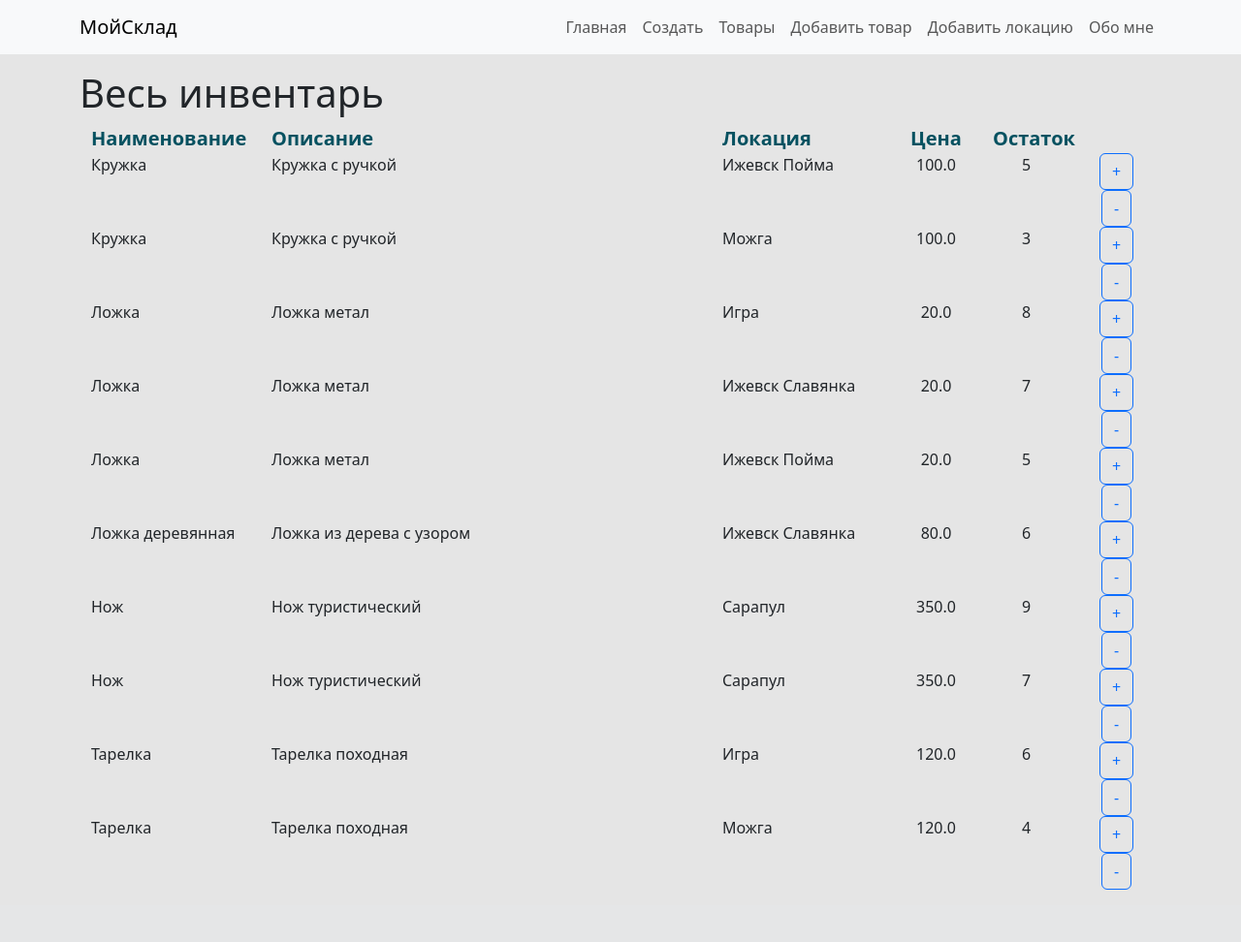
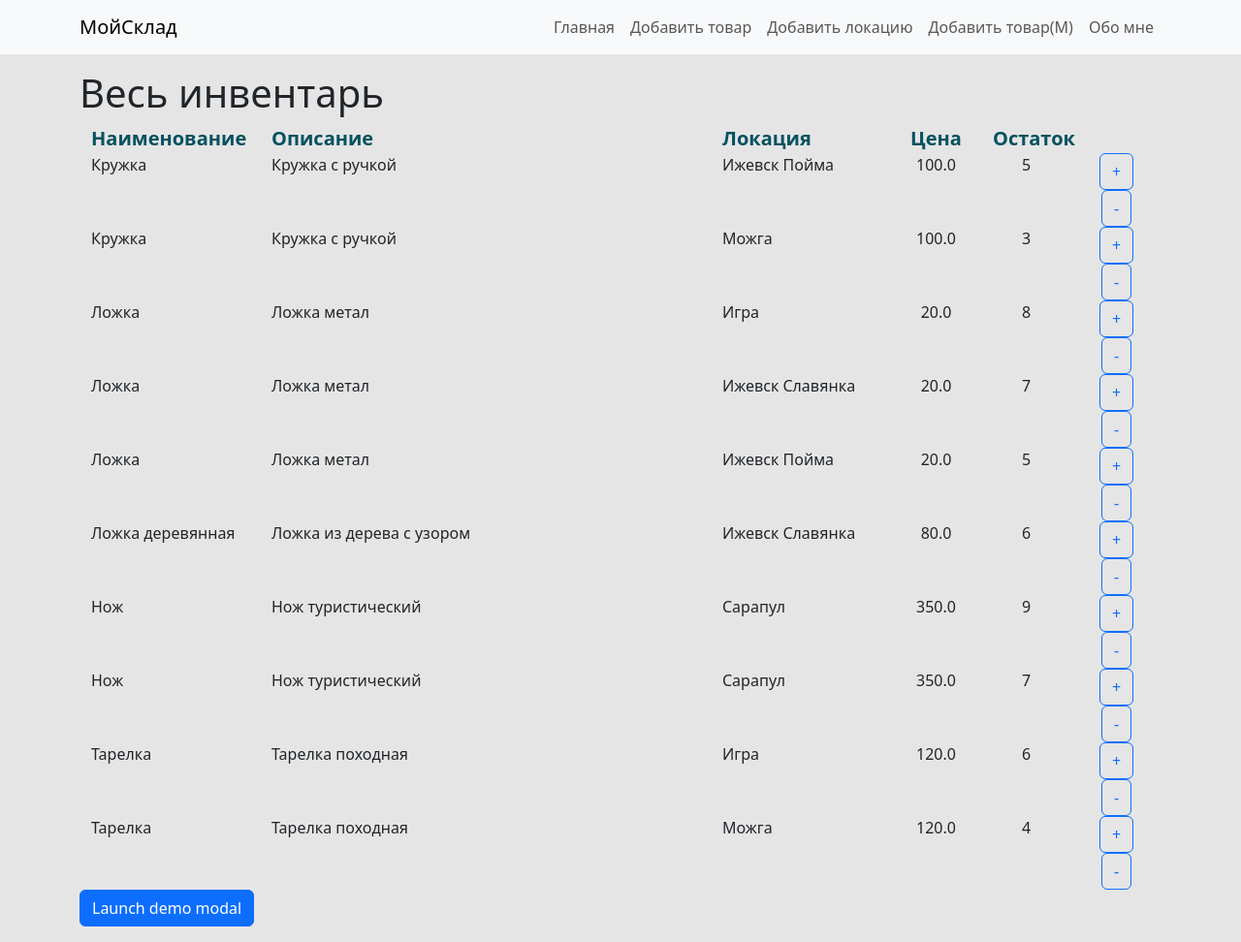
Before and after one commit to patriotina/parus-test, a Flask app: page /all in a window 1280 px wide. Shown: the whole page at 97% size. Before the commit the page ends 918 px from the top, so only its background shows below. Run offline with Flask 3, Linux system fonts and the light colour scheme; data comes from the database, SQL or seed files in the repository; both versions use the stored data as it was after the commit.

Commit message:
modal add product without reload

```diff
--- a/main.py
+++ b/main.py
@@ -16,23 +16,6 @@ db.init_app(app)
 def hello():
 #    return 'Hello World!'
     return render_template('index.html')
-
-@app.route('/create', methods=['POST', 'GET'])
-def create():
-    if request.method == 'POST':
-        name = request.form['name']
-        description = request.form['description']
-        price = int(request.form['price'])
-
-        product = Products(name=name, description=description, price=price)
-        #try:
-        db.session.add(product)
-        db.session.commit()
-        return redirect('/')
-        #except:
-        #    return 'Error while adding data to db'
-    else:
-        return render_template('create.html')
 
 @app.route('/products')
 def getrpoducts():
@@ -75,8 +58,29 @@ def addprod():
         db.session.commit()
 
 
-    prods = db.session.execute(db.select(Products)).scalars()
+    prods = db.session.execute(db.select(Products).order_by(Products.name)).scalars()
     return render_template('addprod.html', stuff=prods)
+
+@app.route('/addprodm', methods=['POST', 'GET'])
+def addprodm():
+    prod = request.get_json()
+    print("hello from modal")
+    print(prod)
+
+    if request.method == 'POST':
+        name = prod['name']
+        description = prod['description']
+        price = prod['price']
+
+        print(name)
+        product = Products(name=name, description=description, price=price)
+        print(product)
+        #try:
+        db.session.add(product)
+        db.session.commit()
+
+    products = db.session.execute(db.select(Products).order_by(Products.name)).scalars()
+    return render_template('addprodm.html', stuff=products)
 
 @app.route('/addloc', methods=['POST', 'GET'])
 def addloc():
@@ -86,7 +90,7 @@ def addloc():
         db.session.add(location)
         db.session.commit()
 
-    locs = db.session.execute(db.select(Locations)).scalars()
+    locs = db.session.execute(db.select(Locations).order_by(Locations.name)).scalars()
     return render_template('addloc.html', stuff=locs)
 
 if __name__ == '__main__':
--- a/templates/all.html
+++ b/templates/all.html
@@ -52,13 +52,70 @@
             </div>
         </div>
     {% endfor %}
+
 </div>
 
+<button type="button" class="btn btn-primary" data-bs-toggle="modal" data-bs-target="#exampleModal">
+    Launch demo modal
+  </button>
 
 
+<div class="modal fade" id="exampleModal" tabindex="-1" aria-labelledby="exampleModalLabel" aria-hidden="False">
+    <div class="modal-dialog">
+      <div class="modal-content">
+        <div class="modal-header">
+          <h1 class="modal-title fs-5" id="exampleModalLabel">Добавить товар модально</h1>
+          <button type="button" class="btn-close" data-bs-dismiss="modal" aria-label="Close"></button>
+        </div>
+        <div class="modal-body">
+            <form method="post">
+                <div class="mb-3">
+                    <input id="namef" placeholder="Наименование" type="text" name="name">
+                </div>
+                <div class="mb-3">
+                    <input id="descf" placeholder="Описание" type="text" name="description">
+                </div>
+                <div class="mb-3">
+                    <input id="pricef" placeholder="Цена" type="text" name="price">
+                </div>
+            </form>
+        </div>
+        <div class="modal-footer">
+          <button type="button" class="btn btn-secondary" data-bs-dismiss="modal">Close</button>
+          <button id="btn" type="button" class="btn btn-primary">Save changes</button>
+        </div>
+      </div>
+    </div>
+</div>
+
+<script>
+    // let prod = {
+    //    name: name,
+    //    description: description,
+    //    price: price
+    //}
+    document.querySelector('#btn').addEventListener("click", function() {
+
+        fetch("/addprodm", {
+            method: "POST",
+            headers: {
+                "Content-Type": "application/json"
+            },
+            body: JSON.stringify({
+                name: document.getElementById('namef').value,
+                description: document.getElementById('descf').value,
+                price: document.getElementById('pricef').value
+            })
+        })
+        .then(response => response.text())
+        .then(//data => {
+            //document.querySelector("#jsonResult").innerText = JSON.stringify(data);
+            html => {
+                console.log(html);
+        })
+        .catch(error => console.error("Ошибка:", error));
+    });
+</script>
 
 
-    </div>
-  </div>
-
 {% endblock %}
--- a/templates/base.html
+++ b/templates/base.html
@@ -12,6 +12,9 @@
     <link rel="stylesheet" href="https://cdnjs.cloudflare.com/ajax/libs/font-awesome/4.7.0/css/font-awesome.min.css">
     <!-- кастомные стили -->
     <link rel="stylesheet" href="{{ url_for('static', filename='custom.css') }}">
+
+    <script src="https://cdn.jsdelivr.net/npm/bootstrap@5.3.3/dist/js/bootstrap.bundle.min.js" integrity="sha384-YvpcrYf0tY3lHB60NNkmXc5s9fDVZLESaAA55NDzOxhy9GkcIdslK1eN7N6jIeHz" crossorigin="anonymous"></script>
+
 </head>
 <body>
 
@@ -28,19 +31,16 @@
              id="navbarNav">
             <ul class="navbar-nav">
                 <li class="nav-item">
-                    <a class="nav-link" href="/">Главная</a>
-                </li>
-                <li class="nav-item">
-                    <a class="nav-link" href="create">Создать</a>
-                </li>
-                <li class="nav-item">
-                    <a class="nav-link" href="products">Товары</a>
+                    <a class="nav-link" href="/all">Главная</a>
                 </li>
                 <li class="nav-item">
                     <a class="nav-link" href="addprod">Добавить товар</a>
                 </li>
                 <li class="nav-item">
                     <a class="nav-link" href="addloc">Добавить локацию</a>
+                </li>
+                <li class="nav-item">
+                    <a class="nav-link" href="#" data-bs-toggle="modal" data-bs-target="#exampleModal">Добавить товар(М)</a>
                 </li>
                 <li class="nav-item">
                     <a class="nav-link" href="#">Обо мне</a>
```
Also changed, not shown: templates/addprod.html (+60 -1 lines), templates/addprodm.html (added, +13 -0 lines), instance/invenory.db.
